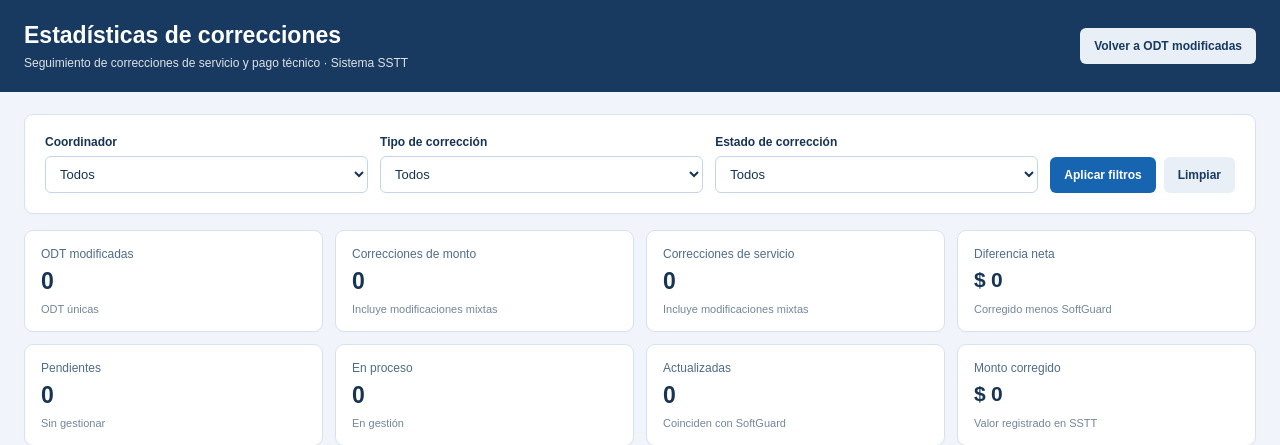
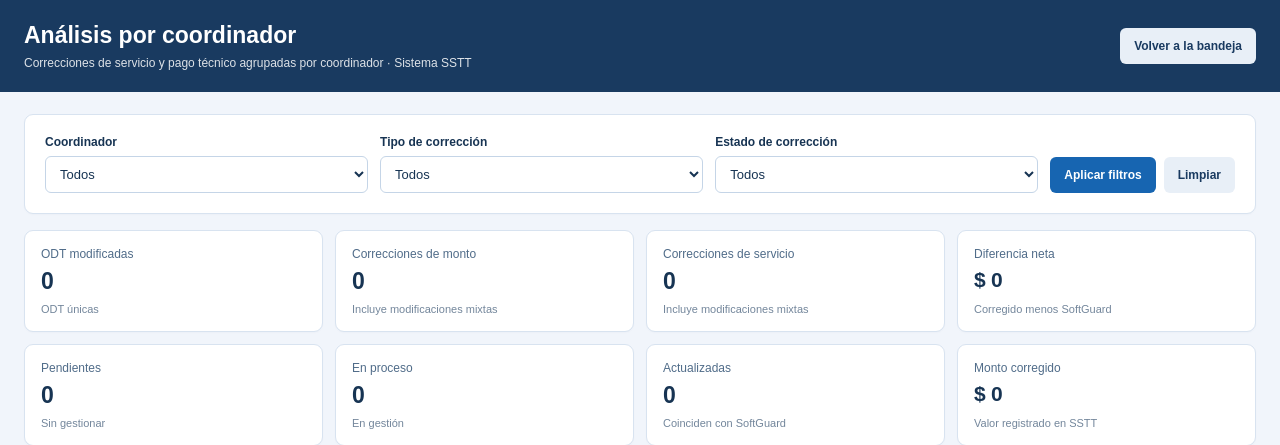
Before and after one commit to Guvtam/gestion-sstt, a Django app: page /odt-modificadas/estadisticas/ in a window 1280 px wide. Shown: the top 445 px of the page. Run offline with Django 5.2, Linux system fonts and the light colour scheme; the visitor is signed in with stand-in values (Sample User, id 1); data that the repository does not hold is empty.

Commit message:
Mostrar tarjetas operativas a coordinadores y enlazar análisis

```diff
--- a/revisiones/templates/revisiones/bandeja.html
+++ b/revisiones/templates/revisiones/bandeja.html
@@ -145,7 +145,6 @@
 
 
 
-{% if not es_coordinador %}
 <!-- INDICADORES OPERATIVOS -->
 <section class="kpis kpis-operativos">
 
@@ -185,7 +184,6 @@
 
 
 
-{% endif %}
     <!-- FILTROS -->
 
     <section class="panel">
@@ -195,8 +193,8 @@
 
         {% if perms.revisiones.ver_bandeja_sstt %}
           <a class="btn alt"
-            href="{% url 'odt_modificadas' %}">
-            ODT a Corregir
+            href="{% url 'estadisticas_correcciones' %}">
+            Análisis por coordinador
           </a>
         {% endif %}
 
--- a/revisiones/templates/revisiones/estadisticas_correcciones.html
+++ b/revisiones/templates/revisiones/estadisticas_correcciones.html
@@ -4,17 +4,17 @@
 <head>
     <meta charset="UTF-8">
     <meta name="viewport" content="width=device-width, initial-scale=1">
-    <title>Estadísticas de correcciones · SSTT</title>
+    <title>Análisis por coordinador · SSTT</title>
     <link rel="stylesheet" href="{% static 'revisiones/estadisticas_correcciones.css' %}?v=20261103-2">
 </head>
 <body>
 <header class="stats-header">
     <div class="stats-container stats-header-inner">
         <div>
-            <h1>Estadísticas de correcciones</h1>
-            <p>Seguimiento de correcciones de servicio y pago técnico · Sistema SSTT</p>
+            <h1>Análisis por coordinador</h1>
+            <p>Correcciones de servicio y pago técnico agrupadas por coordinador · Sistema SSTT</p>
         </div>
-        <a class="stats-btn stats-btn-header" href="{% url 'odt_modificadas' %}">Volver a ODT modificadas</a>
+        <a class="stats-btn stats-btn-header" href="{% url 'bandeja' %}">Volver a la bandeja</a>
     </div>
 </header>
 <main class="stats-container stats-main">
```
